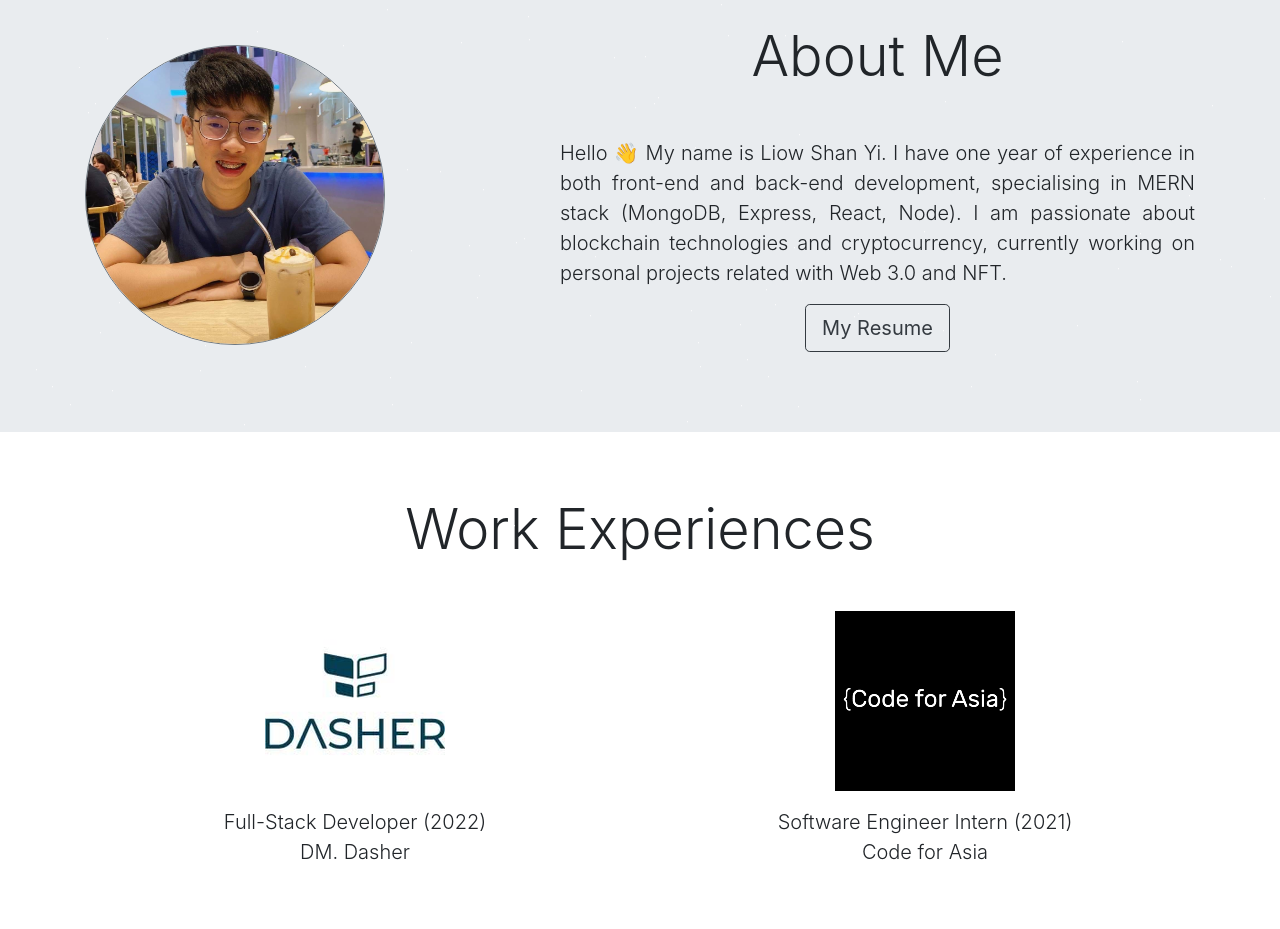
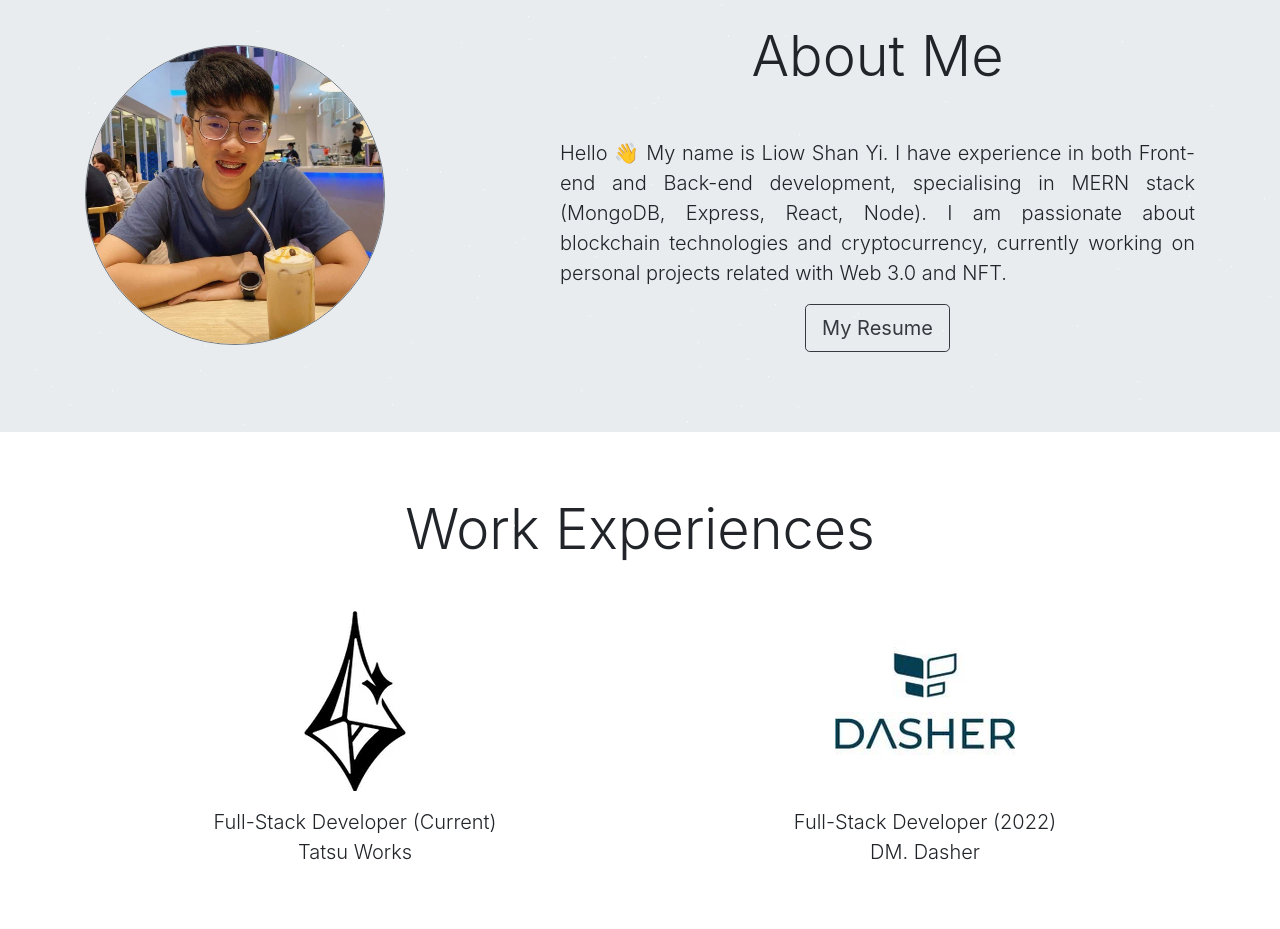
Before and after one commit to syliow/portfolio-website, a React (Create React App) app: page / in a window 1280 px wide. Shown: the part 841-1770 px from the top of the page. Built offline with nearby package versions, Linux system fonts and the light colour scheme; no server answers.

Commit message:
chore: add tatsu work exp

```diff
--- a/package.json
+++ b/package.json
@@ -1,7 +1,7 @@
 {
   "name": "developers-portfolio",
   "description": "A personal static website/portfolio template hosted with GitHub Pages, built to showcase my recent projects.",
-  "homepage": "https://liowshanyi.website",
+  "homepage": "https://syliow.github.io/portfolio-website",
   "version": "2.0.0",
   "private": true,
   "author": {
--- a/src/editable-stuff/config.js
+++ b/src/editable-stuff/config.js
@@ -42,7 +42,7 @@ const about = {
   imageLink: require("../editable-stuff/sy_liow.jpg"),
   imageSize: 300,
   message:
-    "Hello 👋 My name is Liow Shan Yi. I have one year of experience in both front-end and back-end development, specialising in MERN stack (MongoDB, Express, React, Node). I am passionate about blockchain technologies and cryptocurrency, currently working on personal projects related with Web 3.0 and NFT.",
+    "Hello 👋 My name is Liow Shan Yi. I have experience in both Front-end and Back-end development, specialising in MERN stack (MongoDB, Express, React, Node). I am passionate about blockchain technologies and cryptocurrency, currently working on personal projects related with Web 3.0 and NFT.",
   resume: require("../editable-stuff/LiowShanYi_Resume.pdf"),
 };
 
@@ -130,6 +130,11 @@ const experiences = {
   heading: "Work Experiences",
   data: [
     {
+      role: "Full-Stack Developer (Current)", // Here Add Company Name
+      companylogo: require("../assets/img/tatsu.png"),
+      date: "Tatsu Works",
+    },
+    {
       role: "Full-Stack Developer (2022)", // Here Add Company Name
       companylogo: require("../assets/img/dmdasher.png"),
       date: "DM. Dasher",
```
Also changed, not shown: src/assets/img/tatsu.png (added).
